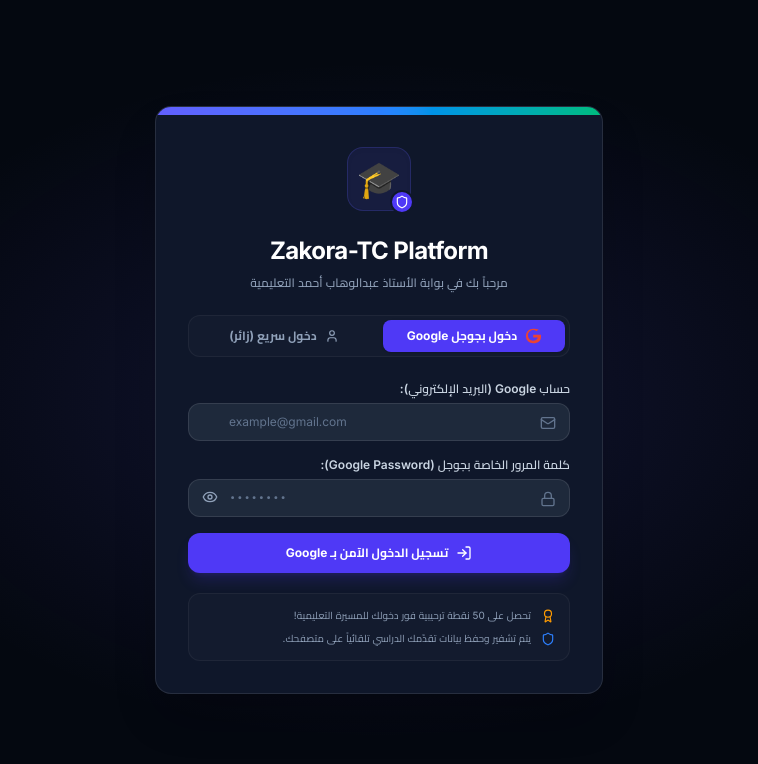
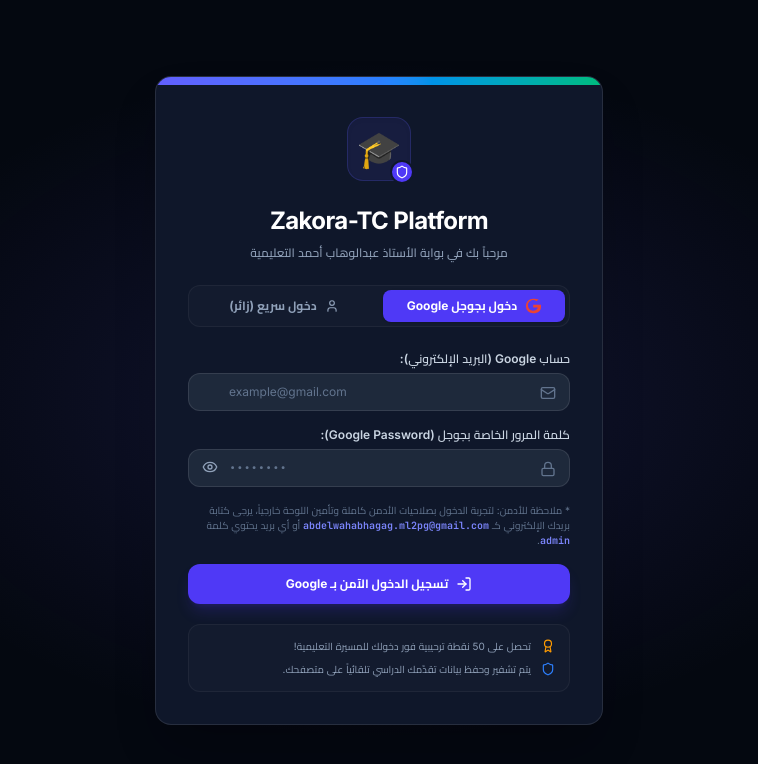
Before and after one commit to abdelwahab-ahme/ZK-TC, a React (Vite) app: page / in a window 1280 px wide. Shown: the top 764 px of the page, without its empty margins (261-1019 px from the left). Built offline with nearby package versions, Linux system fonts and the light colour scheme.

Commit message:
Update LoginModal.tsx

```diff
--- a/src/components/LoginModal.tsx
+++ b/src/components/LoginModal.tsx
@@ -27,7 +27,7 @@
 
   const logVisitorToServer = async (name: string, email: string, avatar: string, isGuest: boolean) => {
     try {
-      await fetch("/api/visitors/log", {
+      const res = await fetch("/api/visitors/log", {
         method: "POST",
         headers: { "Content-Type": "application/json" },
         body: JSON.stringify({
@@ -38,12 +38,21 @@
           points: 50
         })
       });
+      if (res.ok) {
+        const data = await res.json();
+        if (data.visitor && data.visitor.accessLevel) {
+          localStorage.setItem("user_access_level", data.visitor.accessLevel);
+          if (data.visitor.activeCourseId) {
+            localStorage.setItem("user_active_course", data.visitor.activeCourseId);
+          }
+        }
+      }
     } catch (e) {
       console.warn("Could not sync visitor to server:", e);
     }
   };
 
-  const handleCustomSubmit = (e: React.FormEvent) => {
+  const handleCustomSubmit = async (e: React.FormEvent) => {
     e.preventDefault();
     const name = usernameInput.trim();
     if (!name) {
@@ -68,7 +77,7 @@
       localStorage.setItem("user_points", "50");
     }
 
-    logVisitorToServer(name, guestEmail, selectedAvatar, true);
+    await logVisitorToServer(name, guestEmail, selectedAvatar, true);
     onLoginSuccess(name, guestEmail, selectedAvatar, true);
   };
 
@@ -98,7 +107,7 @@
     setGoogleError("");
 
     // Simulate Google Authentication check
-    setTimeout(() => {
+    setTimeout(async () => {
       setIsLoading(false);
 
       // Determine user name from email prefix
@@ -108,7 +117,7 @@
       // Special override for teacher/admin
       let avatarChar = "🎓";
       const eLower = email.toLowerCase();
-      const isAdmin = eLower.includes("abdelwahabhagag") ||
+      const isAdmin = eLower.includes("abdelwahab") ||
                       eLower.includes("hagag") ||
                       eLower === "zakora.tc.admin@gmail.com" ||
                       eLower.includes("admin") ||
@@ -134,9 +143,9 @@
         localStorage.setItem("user_points", "50");
       }
 
-      logVisitorToServer(displayName, email.toLowerCase(), avatarChar, false);
+      await logVisitorToServer(displayName, email.toLowerCase(), avatarChar, false);
       onLoginSuccess(displayName, email.toLowerCase(), avatarChar, false);
-    }, 1000);
+    }, 600);
   };
 
   return (
@@ -257,7 +266,11 @@
                   <p className="text-rose-500 text-xs text-right font-semibold">{googleError}</p>
                 )}
 
-
+                <div className="text-right">
+                  <p className="text-[10px] text-slate-500 leading-normal">
+                    * ملاحظة للأدمن: لتجربة الدخول بصلاحيات الأدمن كاملة وتأمين اللوحة خارجياً، يرجى كتابة بريدك الإلكتروني كـ <span className="text-indigo-400 font-bold font-mono">abdelwahabhagag.ml2pg@gmail.com</span> أو أي بريد يحتوي كلمة <span className="text-indigo-400 font-bold font-mono">admin</span>.
+                  </p>
+                </div>
 
                 <button
                   id="google-login-submit"
```
